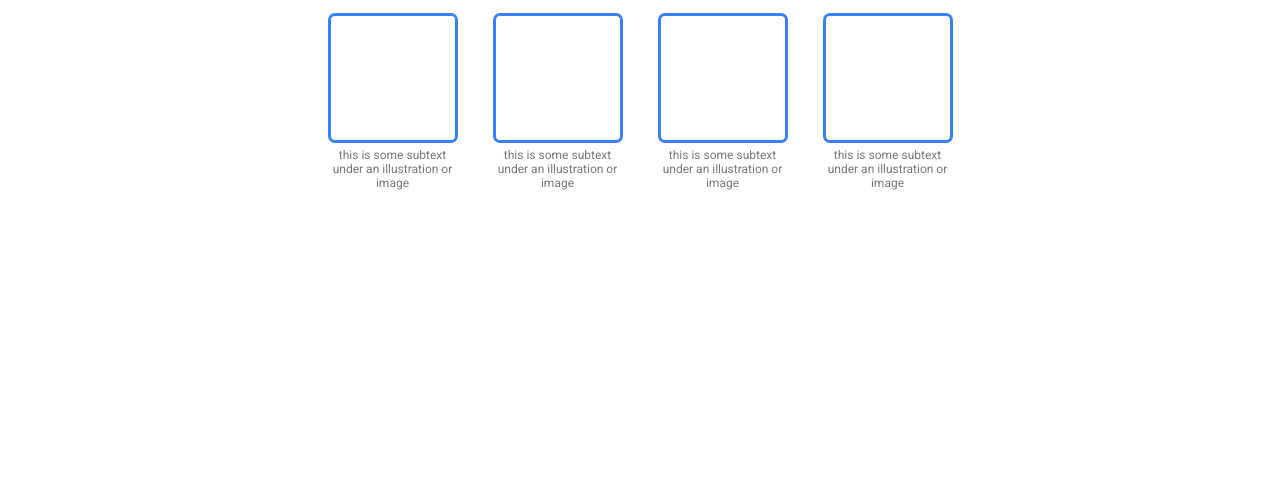
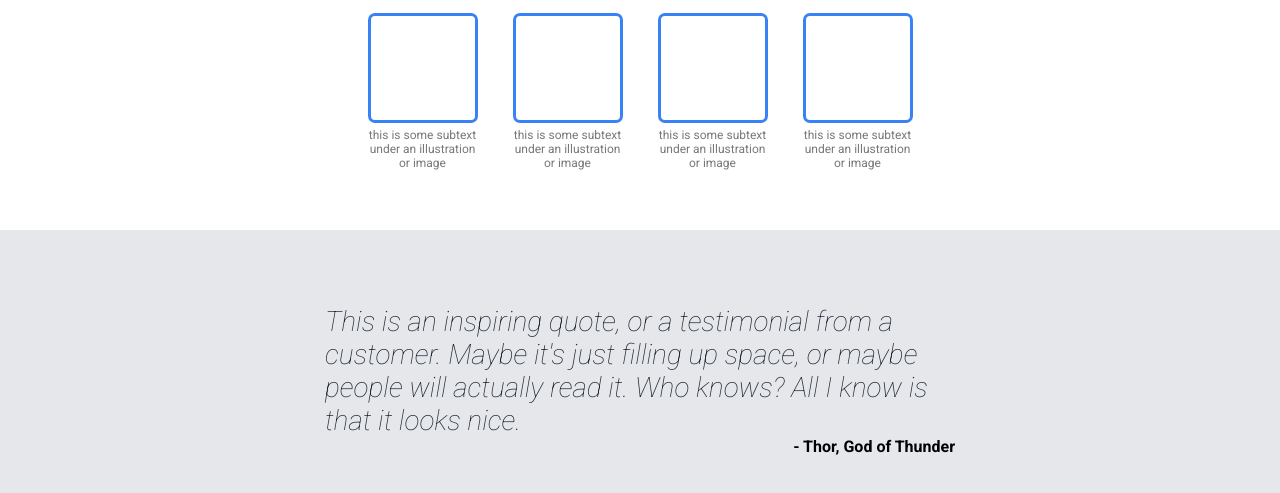
Before and after one commit to JudeIbeekeocha/practicewebpage, a plain HTML site: page index.html in a window 1280 px wide. Shown: the part 495-988 px from the top of the page. Before the commit the page ends 800 px from the top, so only its background shows below. Drawn offline with Linux system fonts and the light colour scheme.

Commit message:
Added the God of Thunder testimonial section

```diff
--- a/index.html
+++ b/index.html
@@ -58,5 +58,20 @@
             </div>
         </div>
     </div>
+
+    <!-- Next Section -->
+
+    <div class="section3">
+        <div class="section-holder"">
+            <div class="quote">
+                <p>
+                    This is an inspiring quote, or a testimonial from a customer. Maybe it's just filling up space, or maybe people will actually read it. Who knows? All I know is that it looks nice.
+                </p>
+            </div>
+            <div class="author">
+                <p>- Thor, God of Thunder</p>
+            </div>
+        </div>
+    </div>
 </body>
 </html>
--- a/styles.css
+++ b/styles.css
@@ -30,6 +30,7 @@ body{
     font-size: 24px;
     color: #f9faf8;
     font-weight: 700;
+    cursor: pointer;
 }
 .links{
     display: flex;
@@ -37,8 +38,14 @@ body{
     list-style: none;
     font-size: 18px;
     color: #e5e7eb;
+    /* cursor: pointer; */
 }
-
+.links li{
+    cursor: pointer;
+}
+.links li:hover{
+    color: #fbfbfb;
+}
 .content{
     display: flex;
     width: 750px;
@@ -72,7 +79,13 @@ body{
     color: white;
     font-weight: bold;
     border-radius: 5px;
+    cursor: pointer;
+    transition: all .25s ease;
 }
+.signup-button:hover{
+    opacity: .75;
+}
+
 .image{
     display: flex;
     background-color: rgb(134, 133, 133);
@@ -102,7 +115,7 @@ body{
     margin-bottom: 60px;
 }
 .card{
-    width: 130px;
+    width: 110px;
     text-align: center;
     font-size: 12px;
     color: #787879;
@@ -111,8 +124,35 @@ body{
 .box{
     display: block;
     border: 3px solid #3882f6;
-    height: 130px;
-    width: 130px;
+    height: 110px;
+    width: 110px;
     border-radius: 7px;
     margin-bottom: 5px;
 }
+
+.section3{
+    display: flex;
+    flex-direction: column;
+    height: 300px;
+    background-color: #e5e7eb;
+    align-items: center;
+    justify-content: center;
+}
+.section-holder{
+    display: flex;
+    flex-direction: column;
+    width: 650px;
+    align-items: center;
+    justify-content: center;
+    padding: 10px;
+}
+.quote{
+    font-size: 28px;
+    font-weight: lighter;
+    font-style: italic;
+    color: #1F2937;
+}
+.author{
+    font-weight: 700;
+    align-self: flex-end;
+}
```
